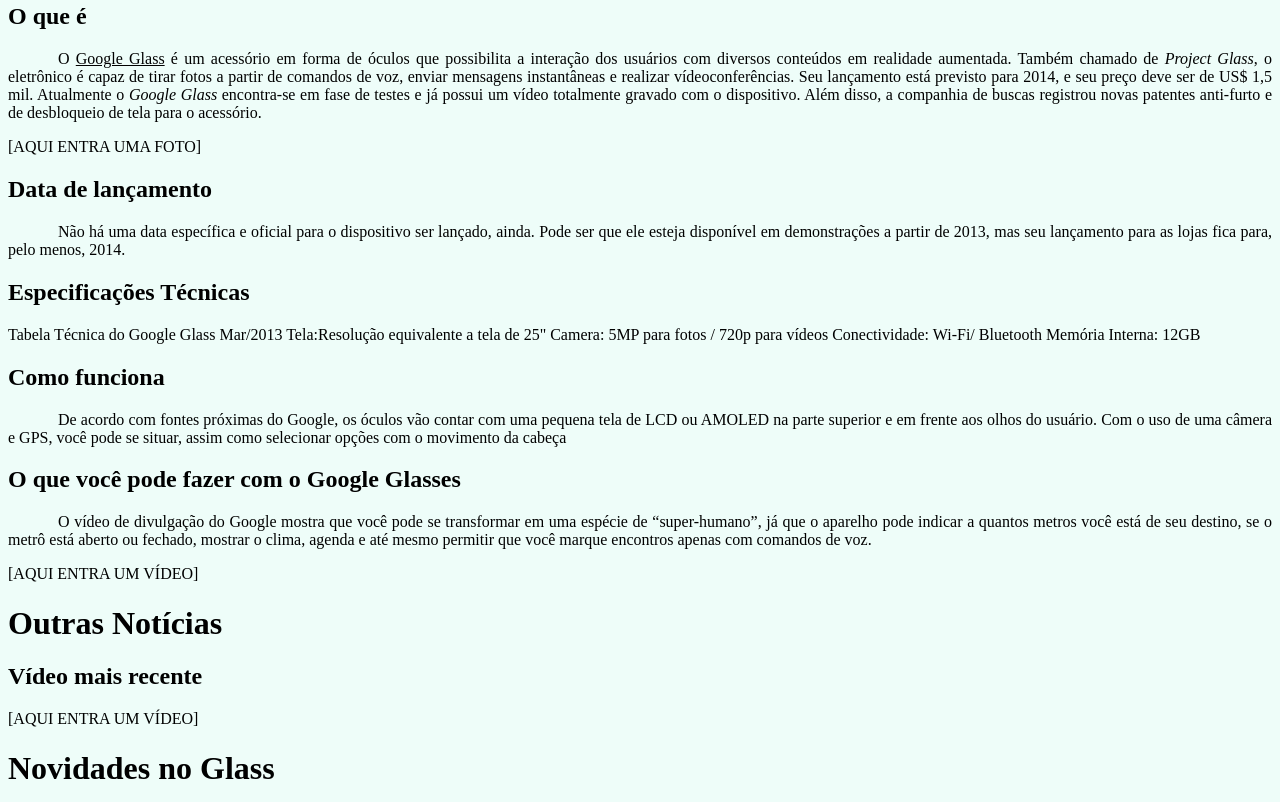
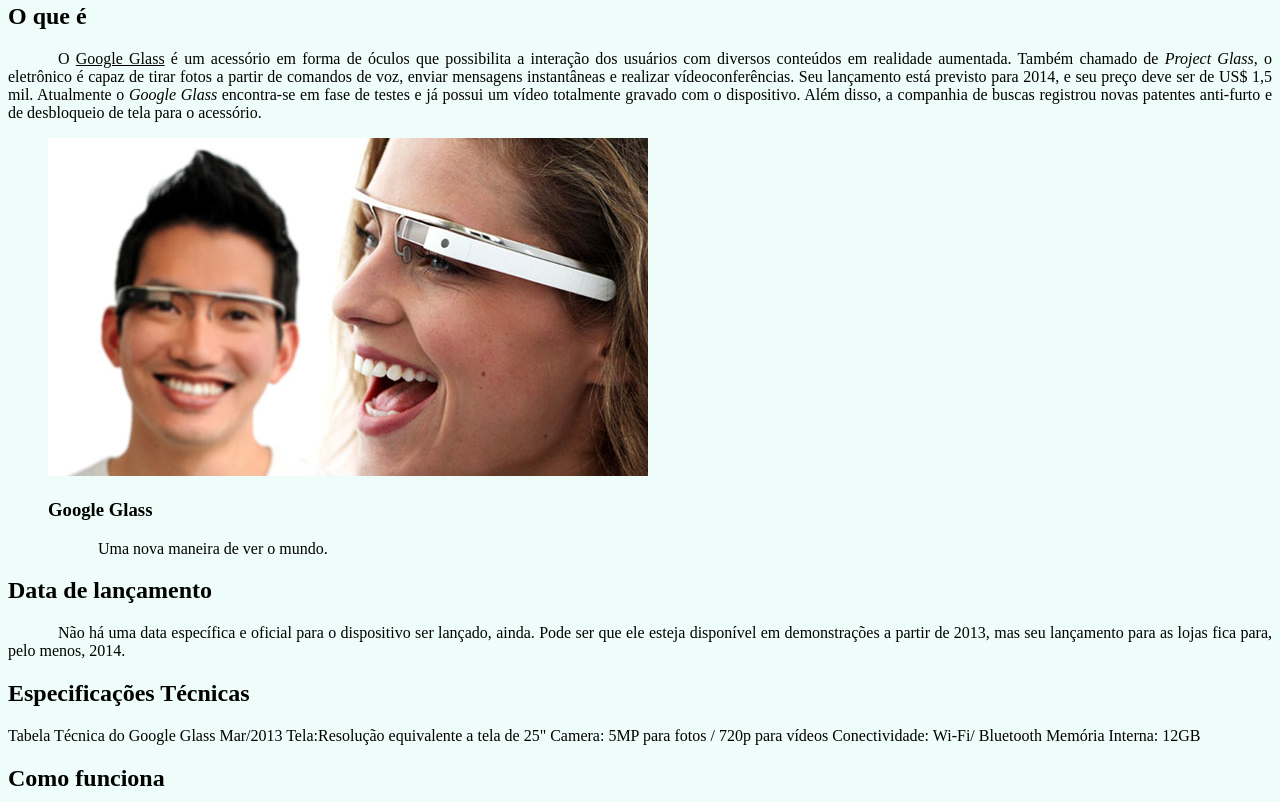
Before and after one commit to wesilverio/Curso-Html5, a plain HTML site: page index.html in a window 1280 px wide. Shown: the part 458-1260 px from the top of the page. Drawn offline with Linux system fonts and the light colour scheme.

Commit message:
Update ref a aula 9 - Imagens em HTML5

```diff
--- a/index.html
+++ b/index.html
@@ -42,7 +42,13 @@
             <h2>O que é</h2>
             <p>O <span style="text-decoration: underline;">Google Glass</span> é um acessório em forma de óculos que possibilita a interação dos usuários com diversos conteúdos em realidade aumentada. Também chamado de <i>Project Glass</i>, o eletrônico é capaz de tirar fotos a partir de comandos de voz, enviar mensagens instantâneas e realizar vídeo&shy;con&shy;ferên&shy;cias. Seu lançamento está previsto para 2014, e seu preço deve ser de US$ 1,5 mil. Atualmente o <em>Google Glass</em> encontra-se em fase de testes e já possui um vídeo totalmente gravado com o dispositivo. Além disso, a companhia de buscas registrou novas patentes anti-furto e de desbloqueio de tela para o acessório.</p>
 
-            [AQUI ENTRA UMA FOTO]
+            <figure>
+                <img src="_imagens/glass-quadro-homem-mulher.jpg">
+                <figcaption>
+                    <h3>Google Glass</h3>
+                    <p>Uma nova maneira de ver o mundo.</p>
+                </figcaption>
+            </figure>
 
             <h2>Data de lançamento</h2>
             <p>Não há uma data específica e oficial para o dispositivo ser lançado, ainda. Pode ser que ele esteja disponível em demonstrações a partir de 2013, mas seu lançamento para as lojas fica para, pelo menos, 2014.</p>
```
Also changed, not shown: fnd1.jpg (deleted).
